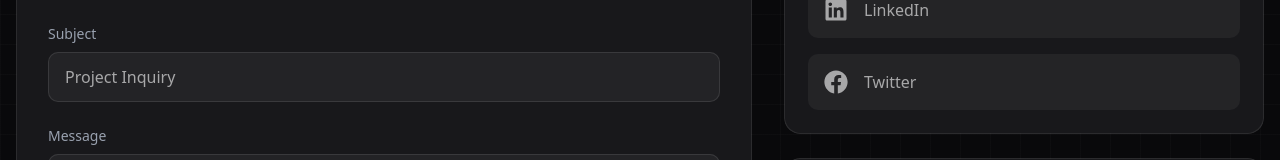
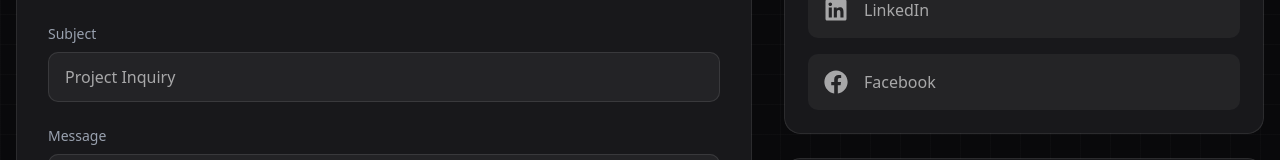
Before and after one commit to ahmed-abdelmottal3/Portfolio_V2, a Next.js app: page /contact in a window 1280 px wide. Shown: the part 354-514 px from the top of the page. Built offline with nearby package versions, Linux system fonts and the light colour scheme.

Commit message:
fix some issues in Dock

```diff
--- a/src/app/contact/page.tsx
+++ b/src/app/contact/page.tsx
@@ -50,7 +50,7 @@ export default function ContactPage() {
         },
         {
             icon: <FaFacebook size={24} />,
-            name: "Twitter",
+            name: "Facebook",
             url: "https://www.facebook.com/ahmed.abdelmottalie.33",
             color: "hover:text-blue-400"
         }
--- a/src/app/layout.tsx
+++ b/src/app/layout.tsx
@@ -1,9 +1,9 @@
 import type { Metadata } from "next";
 import { Geist, Geist_Mono, Great_Vibes } from "next/font/google";
 import "./globals.css";
-import Nav from "../components/shared/Nav";
 import FramerWrapper from "../components/wrapper/FramerWrapper";
 import SplashScreen from "../components/wrapper/Splashscreen";
+import Dock from "../components/shared/Dock";
 
 const geistSans = Geist({
   variable: "--font-geist-sans",
@@ -41,7 +41,7 @@ export default function RootLayout({
       >
         <SplashScreen>
           <FramerWrapper>{children}</FramerWrapper>
-          <Nav />
+          <Dock />
         </SplashScreen>
 
       </body>
--- a/src/components/shared/Nav.tsx
+++ b/src/components/shared/Dock.tsx
@@ -3,7 +3,7 @@ import { AnimatedThemeToggler } from "@/src/components/ui/animated-theme-toggler
 import Link from "next/link";
 import { usePathname } from "next/navigation";
 import { FaHome, FaUser, FaProjectDiagram, FaEnvelope, FaGithub, FaWhatsapp, FaLinkedin } from "react-icons/fa";
-export default function Nav() {
+export default function Dock() {
   const pathname = usePathname();
   const active = pathname;
 
@@ -105,9 +105,9 @@ export default function Nav() {
         </div>
 
         {/* theme toggle */}
-        <div className="relative flex items-center gap-4 pl-3">
+        <div className="relative flex items-center gap-4 pl-3 ">
           <AnimatedThemeToggler
-            className="relative text-gray-400 hover:text-white hover:scale-125 transition-all duration-500 p-2 rounded-full"
+            className="relative text-gray-400 hover:text-white hover:scale-125 transition-all duration-500 p-2 rounded-full cursor-pointer"
           />        </div>
 
         {/* Decorative Lines */}
```
